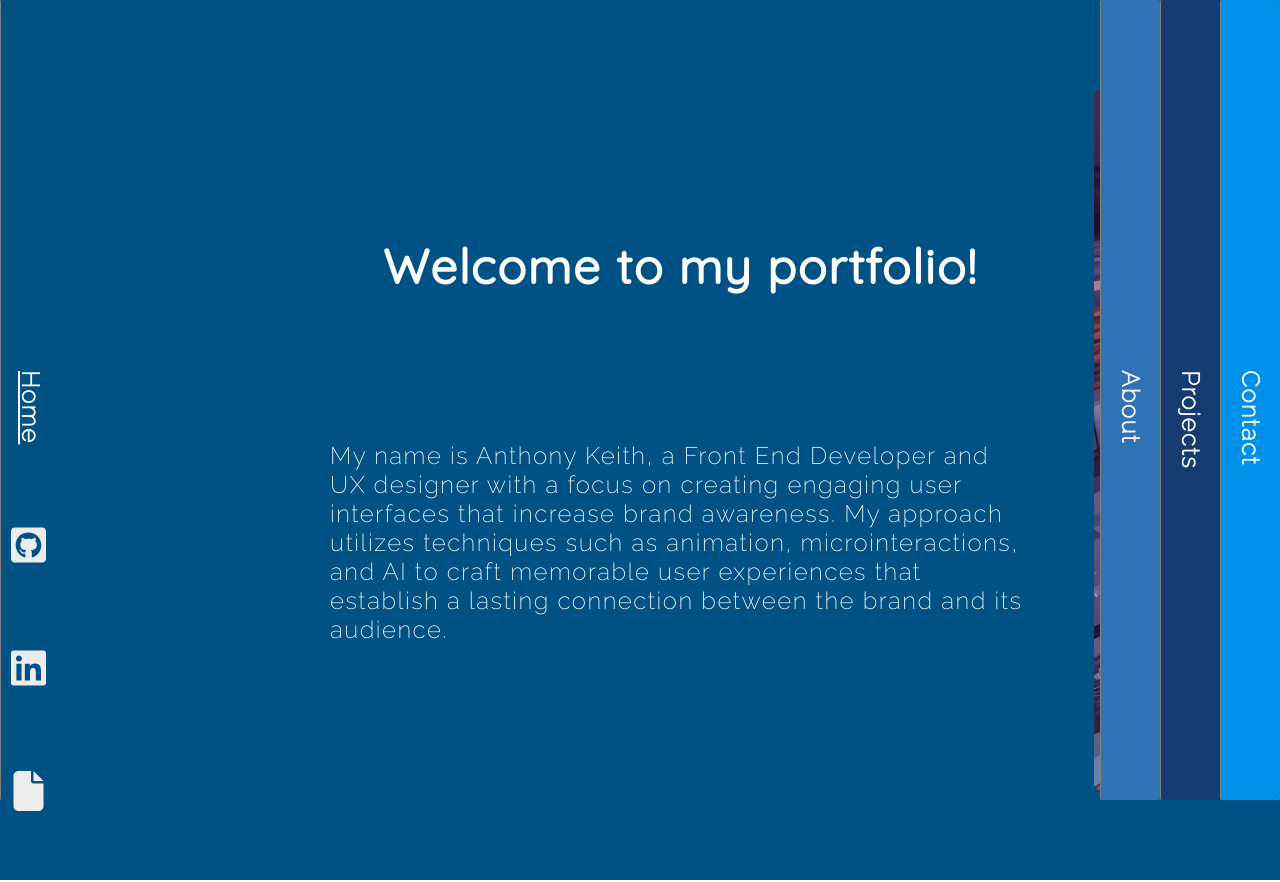
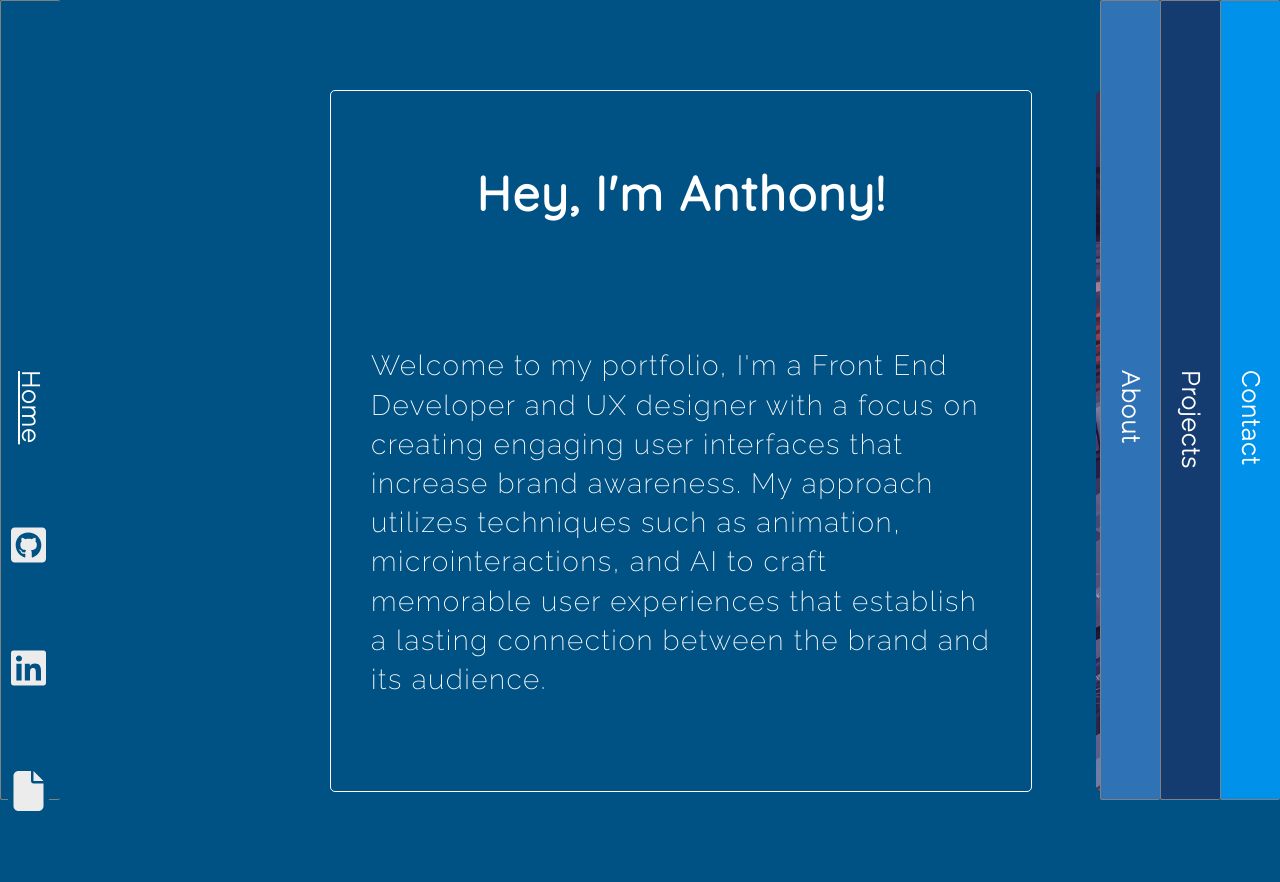
Before and after one commit to AnthonyKeith15/official-portfolio, a React (Create React App) app: page / in a window 1280 px wide. Built offline with nearby package versions, Linux system fonts and the light colour scheme.

Commit message:
updated layout and added css

```diff
--- a/src/App.css
+++ b/src/App.css
@@ -12,8 +12,8 @@ button {
   z-index: 1;
   transform: translateX(0);
   transition: transform .75s cubic-bezier(0.075, 0.82, 0.165, 1);
-  border: transparent;
-  border-left: 1px solid gray;
+  border: 1px solid gray;
+  border-right: transparent;
   border-radius: 2px;
 }
 
--- a/src/Icons.js
+++ b/src/Icons.js
@@ -10,7 +10,7 @@ function Icons() {
       <a href="https://github.com/AnthonyKeith15" target='_blank' title='GitHub' rel="noreferrer">
         <GithubIcon />
       </a>
-      <a href="https://www.linkedin.com/in/anthony-keith/" target='_blank' title='Linked In' rel="noreferrer">
+      <a href="https://www.linkedin.com/in/anthony-keith/" target='_blank' title='LinkedIn' rel="noreferrer">
         <LinkedinIcon />
       </a>
       <a href="https://docs.google.com/document/d/1b4yVqxPpv93BkQFg97vs__qALNOrvfQtKAPoP0tdKjE/edit?usp=sharing" target='_blank' title='Resume' rel="noreferrer">
--- a/src/pages/About.css
+++ b/src/pages/About.css
@@ -8,13 +8,15 @@
   grid-template-rows: 1fr 7fr;
   grid-template-areas:
     "header header"
-    "span aside";
+    "span aside"
+    "tools tools";
 }
 
 header,
 span,
-aside {
-  padding: 40px;
+aside,
+.tools {
+  padding: 50px;
 }
 
 header {
@@ -33,6 +35,42 @@ span {
   grid-area: span;
 }
 
+
 aside {
   grid-area: aside;
 }
+
+span,
+aside {
+  display: flex;
+  flex-direction: column;
+  justify-content: space-between;
+  width: 70%;
+  border: 1px solid white;
+  margin: 30px auto;
+  border-radius: 5px;
+}
+
+span h3,
+aside h3 {
+  font-size: 2.25rem;
+  text-align: center;
+}
+
+span p,
+aside p {
+  text-align: justify;
+  line-height: 1.5;
+  font-size: 1.1rem;
+
+}
+
+.tools {
+  grid-area: tools;
+  border: 1px solid white;
+  border-radius: 5px;
+}
+
+.tools h3 {
+  font-size: 2rem;
+}
--- a/src/pages/About.js
+++ b/src/pages/About.js
@@ -11,8 +11,11 @@ function About({ animationDirection }) {
         <p>I'm the kind of person who dives head first into new situations, whether it's taking on a new framework, exploring a new city, or trying out a new hobby. I enjoy bold eye-catching colors to create interfaces that stand out and capture the attention of anyone who sees it. When I'm not coding, I indulge in my love for cooking and experimenting with cooking and experimenting with new culinary creations. Prior to my career in tech, I served in the Air Force, where I developed valuable skills such as attention to detail, discipline, and teamwork.</p>
       </span>
       <aside>
-        <h3>Tools I Know</h3>
+        <h3>On a personal level:</h3>
         <p>Here are some of the tools and technologies I'm familiar with:</p>
+      </aside>
+      <div className='tools'>
+      <h3>Tools I Know:</h3>
         <ul>
           <li>HTML</li>
           <li>CSS</li>
@@ -22,7 +25,7 @@ function About({ animationDirection }) {
           <li>Git</li>
           <li>Photoshop</li>
         </ul>
-      </aside>
+      </div>
     </div>
   );
 }
--- a/src/pages/Home.css
+++ b/src/pages/Home.css
@@ -23,11 +23,20 @@
 .home-text {
   display: flex;
   flex-direction: column;
-  justify-content: space-evenly;
-  height: 700px;
-  width: 700px;
+  justify-content: space-around;
+  height: 660px;
+  width: 660px;
+  border: 1px solid white;
+  padding: 20px;
+  border-radius: 5px;
 }
 
 .home-text h1{
   text-align: center;
 }
+
+.home-text p {
+  line-height: 1.4;
+  font-size: 1.75rem;
+  padding: 20px;
+}
--- a/src/pages/Home.js
+++ b/src/pages/Home.js
@@ -5,8 +5,8 @@ function Home() {
   return (
     <div className='animate__animated animate__rotateInUpRight home-content' id="content">
       <div className='home-text'>
-      <h1>Welcome to my portfolio!</h1>
-      <p>My name is Anthony Keith, a Front End Developer and UX designer with a focus on creating engaging user interfaces that increase brand awareness. My approach utilizes techniques such as animation, microinteractions, and AI to craft memorable user experiences that establish a lasting connection between the brand and its audience.</p>
+      <h1>Hey, I'm Anthony!</h1>
+      <p>Welcome to my portfolio, I'm a Front End Developer and UX designer with a focus on creating engaging user interfaces that increase brand awareness. My approach utilizes techniques such as animation, microinteractions, and AI to craft memorable user experiences that establish a lasting connection between the brand and its audience.</p>
       </div>
       <img src={HomeImage} alt="AI generated art of man coding" className="home-image" title='Midjourney generated image of me coding'/>
     </div>
```
